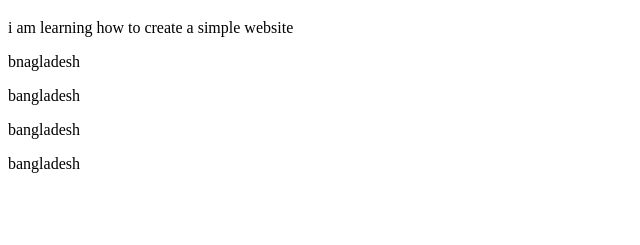
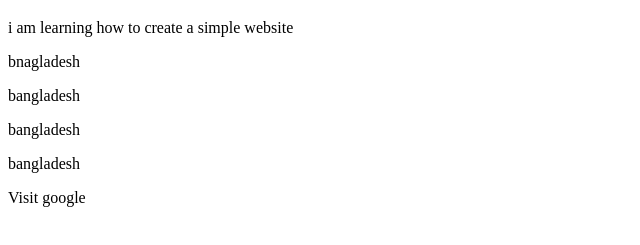
Before and after one commit to mustafizurm/my-2nd-git, a plain HTML site: page index.html in a window 1280 px wide. Shown: the part 61-306 px from the top of the page, without its empty margins (0-640 px from the left). Drawn offline with Linux system fonts and the light colour scheme.

Commit message:
added a tag

```diff
--- a/index.html
+++ b/index.html
@@ -14,7 +14,7 @@
     <p>bangladesh</p>
     <p>bangladesh</p>
     <p>bangladesh</p>
-
+    <a hraf="https://www.google.com"> Visit google </a>
 
 </body>
 </html>
```
